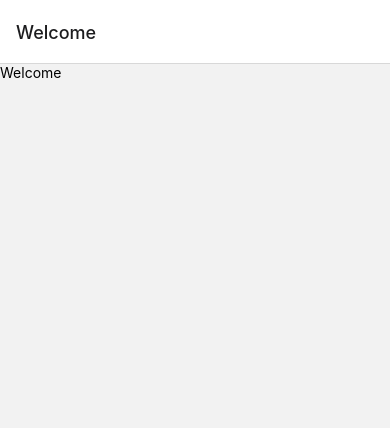
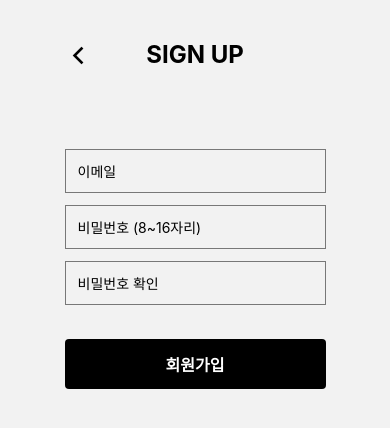
Before and after one commit to hank1245/expo-boilerplate, a React Native app: screen /SignUp in a window 390 px wide. Before the commit this address had no page. Shown: the top 428 px of the page. Built offline with nearby package versions, Linux system fonts and the light colour scheme.

Commit message:
feat: 공통 Button, Input 추가

```diff
--- a/AppInner.tsx
+++ b/AppInner.tsx
@@ -1,14 +1,29 @@
 import { NavigationContainer } from '@react-navigation/native';
 import { createNativeStackNavigator } from '@react-navigation/native-stack';
 import WelcomePage from './src/pages/WelcomePage';
+import SignUpPage from './src/pages/SignUpPage';
+
+export type StackParamList = {
+  Welcome: undefined;
+  SignUp: undefined;
+};
 
 const AppInner = () => {
-  const Stack = createNativeStackNavigator();
+  const Stack = createNativeStackNavigator<StackParamList>();
 
   return (
     <NavigationContainer>
       <Stack.Navigator>
-        <Stack.Screen name="Welcome" component={WelcomePage} />
+        <Stack.Screen
+          name="Welcome"
+          component={WelcomePage}
+          options={{ headerShown: false }}
+        />
+        <Stack.Screen
+          name="SignUp"
+          component={SignUpPage}
+          options={{ headerShown: false }}
+        />
       </Stack.Navigator>
     </NavigationContainer>
   );
--- a/src/components/common/Button.tsx
+++ b/src/components/common/Button.tsx
@@ -0,0 +1,32 @@
+import { PressableProps, ViewStyle } from 'react-native';
+import { Pressable, StyleSheet, Text } from 'react-native';
+
+type ButtonProps = {
+  text: string;
+};
+
+const Button = ({ text, ...props }: ButtonProps & PressableProps) => {
+  return (
+    <Pressable {...props} style={[styles.button, props.style as ViewStyle]}>
+      <Text style={styles.text}>{text}</Text>
+    </Pressable>
+  );
+};
+
+const styles = StyleSheet.create({
+  button: {
+    alignItems: 'center',
+    justifyContent: 'center',
+    width: 261,
+    height: 50,
+    borderRadius: 4,
+    backgroundColor: '#000',
+  },
+  text: {
+    color: '#fff',
+    fontSize: 16,
+    fontWeight: '700',
+  },
+});
+
+export default Button;
--- a/src/components/common/Input.tsx
+++ b/src/components/common/Input.tsx
@@ -0,0 +1,17 @@
+import { StyleSheet, TextInput, TextInputProps } from 'react-native';
+
+const Input = ({ ...props }: TextInputProps) => {
+  return <TextInput {...props} style={[styles.textInput, props.style]} />;
+};
+
+const styles = StyleSheet.create({
+  textInput: {
+    width: 261,
+    height: 44,
+    paddingLeft: 12,
+    borderWidth: 1,
+    borderColor: 'rgba(0, 0, 0, 0.5)',
+  },
+});
+
+export default Input;
--- a/src/pages/SignUpPage.tsx
+++ b/src/pages/SignUpPage.tsx
@@ -0,0 +1,43 @@
+import { Alert, Pressable, StyleSheet, Text, View } from 'react-native';
+import { SafeAreaView } from 'react-native-safe-area-context';
+import { Ionicons } from '@expo/vector-icons';
+import Input from '../components/common/Input';
+import Button from '../components/common/Button';
+import { useNavigation } from '@react-navigation/native';
+
+const SignUpPage = () => {
+  const navigation = useNavigation();
+
+  return (
+    <SafeAreaView style={{ alignItems: 'center' }}>
+      <View style={{ width: 261, marginTop: 40 }}>
+        <Pressable
+          style={{ position: 'absolute', zIndex: 1 }}
+          onPress={() => navigation.goBack()}
+        >
+          <Ionicons name="ios-chevron-back" size={28} color="black" />
+        </Pressable>
+        <View style={{ alignItems: 'center' }}>
+          <Text style={styles.title}>SIGN UP</Text>
+        </View>
+      </View>
+      <Input style={{ marginTop: 80 }} placeholder="이메일" />
+      <Input style={{ marginTop: 12 }} placeholder="비밀번호 (8~16자리)" />
+      <Input style={{ marginTop: 12 }} placeholder="비밀번호 확인" />
+      <Button
+        text="회원가입"
+        style={{ marginTop: 34 }}
+        onPress={() => Alert.alert('회원가입')}
+      />
+    </SafeAreaView>
+  );
+};
+
+const styles = StyleSheet.create({
+  title: {
+    fontSize: 24,
+    fontWeight: '700',
+  },
+});
+
+export default SignUpPage;
--- a/src/pages/WelcomePage.tsx
+++ b/src/pages/WelcomePage.tsx
@@ -1,11 +1,40 @@
-import { Text, View } from 'react-native';
+import { StyleSheet, Text, View } from 'react-native';
+import { SafeAreaView } from 'react-native-safe-area-context';
+import Button from '../components/common/Button';
+import { useNavigation } from '@react-navigation/native';
+import { StackParamList } from '../../AppInner';
+import { NativeStackNavigationProp } from '@react-navigation/native-stack';
 
 const WelcomePage = () => {
+  const navigation =
+    useNavigation<NativeStackNavigationProp<StackParamList, 'Welcome'>>();
+
   return (
-    <View>
-      <Text>Welcome</Text>
-    </View>
+    <SafeAreaView style={{ alignItems: 'center' }}>
+      <View style={styles.textContainer}>
+        <Text style={styles.text}>Welcome</Text>
+      </View>
+      <Button
+        text="회원가입"
+        style={{ marginTop: 244 }}
+        onPress={() => {
+          navigation.navigate('SignUp');
+        }}
+      />
+      <Button text="로그인" style={{ marginTop: 15 }} />
+    </SafeAreaView>
   );
 };
 
+const styles = StyleSheet.create({
+  textContainer: {
+    marginTop: 200,
+    alignItems: 'center',
+  },
+  text: {
+    fontSize: 36,
+    fontWeight: '700',
+  },
+});
+
 export default WelcomePage;
```
